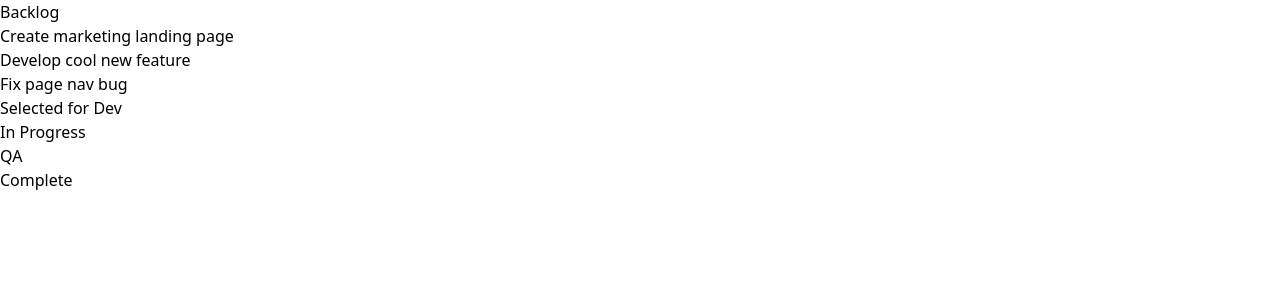
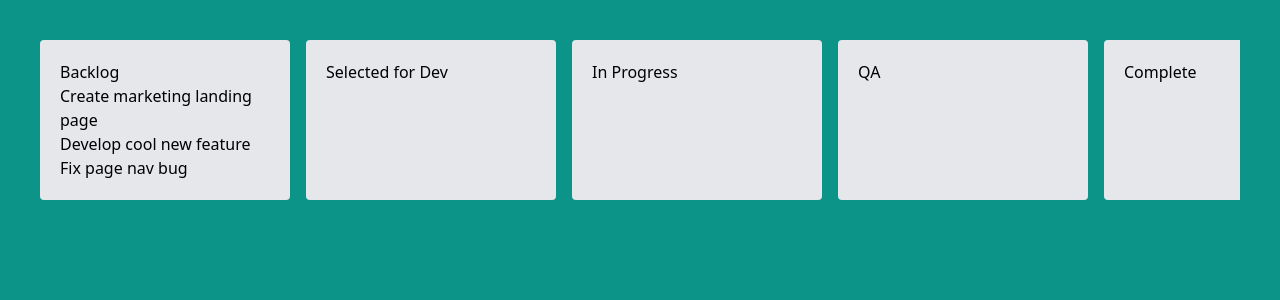
Before and after one commit to vueschool/trello-board-course, a Nuxt app: page / in a window 1280 px wide. Shown: the top 300 px of the page. Built offline with nearby package versions, Linux system fonts and the light colour scheme.

Commit message:
5-style-the-board-with-tailwind-css

```diff
--- a/app.vue
+++ b/app.vue
@@ -1,5 +1,5 @@
 <template>
-  <div>
+  <div class="p-10 h-[100vh] bg-teal-600 overlow-auto">
     <TrelloBoard />
   </div>
 </template>
--- a/components/TrelloBoard.vue
+++ b/components/TrelloBoard.vue
@@ -26,8 +26,12 @@
 ]);
 </script>
 <template>
-  <div>
-    <div v-for="column in columns" :key="column.id">
+  <div class="flex gap-4 overflow-x-auto">
+    <div
+      v-for="column in columns"
+      :key="column.id"
+      class="column bg-gray-200 p-5 rounded min-w-[250px]"
+    >
       <header>
         {{ column.title }}
       </header>
```
